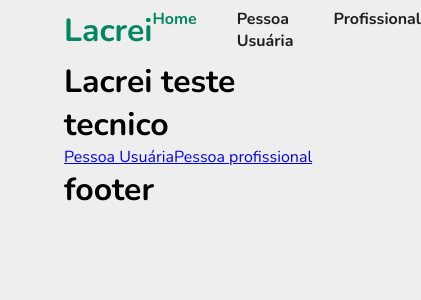
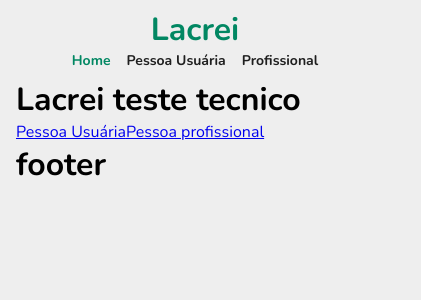
Before and after one commit to wspietro/ls-teste-tecnico, a Next.js app: page / in a window 390 px wide. Shown: the top 300 px of the page, 421 px wide, since content can reach past the window. Built offline with nearby package versions, Linux system fonts and the light colour scheme.

Commit message:
:iphone: feat: header responsivo

```diff
--- a/src/app/components/Header/styles.ts
+++ b/src/app/components/Header/styles.ts
@@ -7,12 +7,16 @@ export const HeaderContainer = styled.header`
   display: flex;
   align-items: center;
   justify-content: space-between;
+
+  @media ${(p) => p.theme.queries.phoneAndSmaller} {
+    flex-direction: column;
+  }
 `
 
 export const Logo = styled(Link)`
   all: unset;
   font-size: 2rem;
-  color: ${(props) => props.theme.colors.primary};
+  color: ${(p) => p.theme.colors.primary};
   font-weight: 700;
 
   transition: all 0.2s ease 0s;
@@ -27,6 +31,10 @@ export const Logo = styled(Link)`
 export const Nav = styled.nav`
   display: flex;
   gap: 2.5rem;
+
+  @media ${(p) => p.theme.queries.phoneAndSmaller} {
+    gap: 1rem;
+  }
 `
 
 interface IsActiveLink {
@@ -37,8 +45,7 @@ export const NavLinks = styled(Link)<IsActiveLink>`
   all: unset;
   font-size: 1rem;
   font-weight: 700;
-  color: ${(props) =>
-    props.active ? props.theme.colors.primary : props.theme.colors.black};
+  color: ${(p) => (p.active ? p.theme.colors.primary : p.theme.colors.black)};
 
   transition: all 0.2s ease 0s;
 
@@ -47,4 +54,8 @@ export const NavLinks = styled(Link)<IsActiveLink>`
   &:hover {
     opacity: 0.7;
   }
+
+  @media ${(p) => p.theme.queries.phoneAndSmaller} {
+    font-size: 0.875rem;
+  }
 `
--- a/src/app/layout.tsx
+++ b/src/app/layout.tsx
@@ -23,6 +23,14 @@ const Container = styled.div`
   display: flex;
   flex-direction: column;
   block-size: 100vh;
+
+  @media ${(p) => p.theme.queries.laptopAndSmaller} {
+    padding: 0rem 2rem;
+  }
+
+  @media ${(p) => p.theme.queries.phoneAndSmaller} {
+    padding: 0rem 1rem;
+  }
 `
 
 export default function RootLayout({ children }: { children: ReactNode }) {
--- a/src/app/page.tsx
+++ b/src/app/page.tsx
@@ -4,7 +4,7 @@ import Link from 'next/link'
 import styled from 'styled-components'
 
 const Title = styled.h1`
-  color: ${(props) => props.theme.white};
+  color: ${(p) => p.theme.white};
 `
 
 export default function Home() {
--- a/src/app/styles/global.ts
+++ b/src/app/styles/global.ts
@@ -13,7 +13,7 @@ export const GlobalStyle = createGlobalStyle`
   }
 
   body {
-    background-color: ${(props) => props.theme.colors['light-gray']};
+    background-color: ${(p) => p.theme.colors['light-gray']};
     -webkit-font-smoothing: antialiased;
   }
 `
--- a/src/app/styles/themes/default.ts
+++ b/src/app/styles/themes/default.ts
@@ -8,7 +8,7 @@ export const defaultTheme = {
     'dark-gray': '#515151',
   },
   queries: {
-    phoneAndSmaller: '(max-width: 59.375rem)', // 520
-    laptopAndSmaller: '(max-width: 81.25rem)', // 1040
+    phoneAndSmaller: '(max-width: 32.5rem)', // 520
+    laptopAndSmaller: '(max-width: 65rem)', // 1040
   },
 } as const
```
